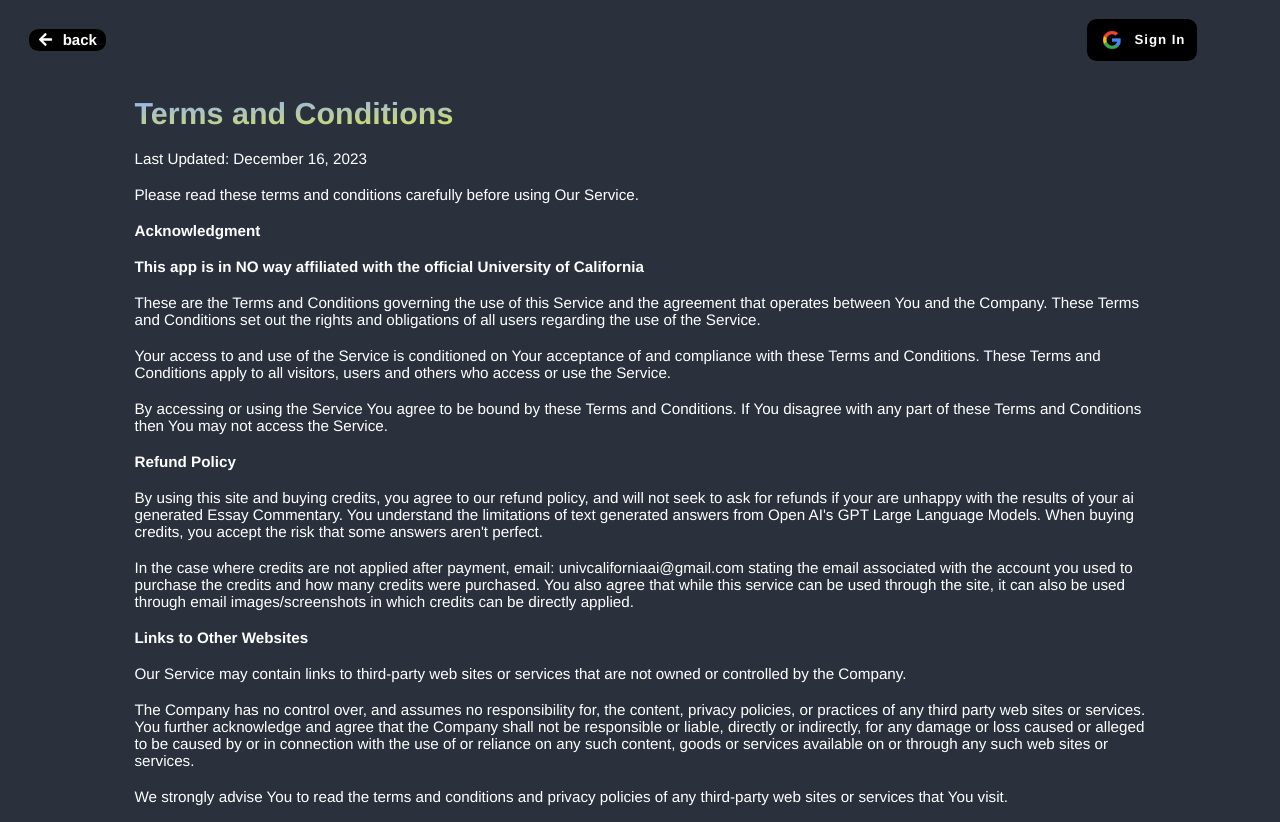
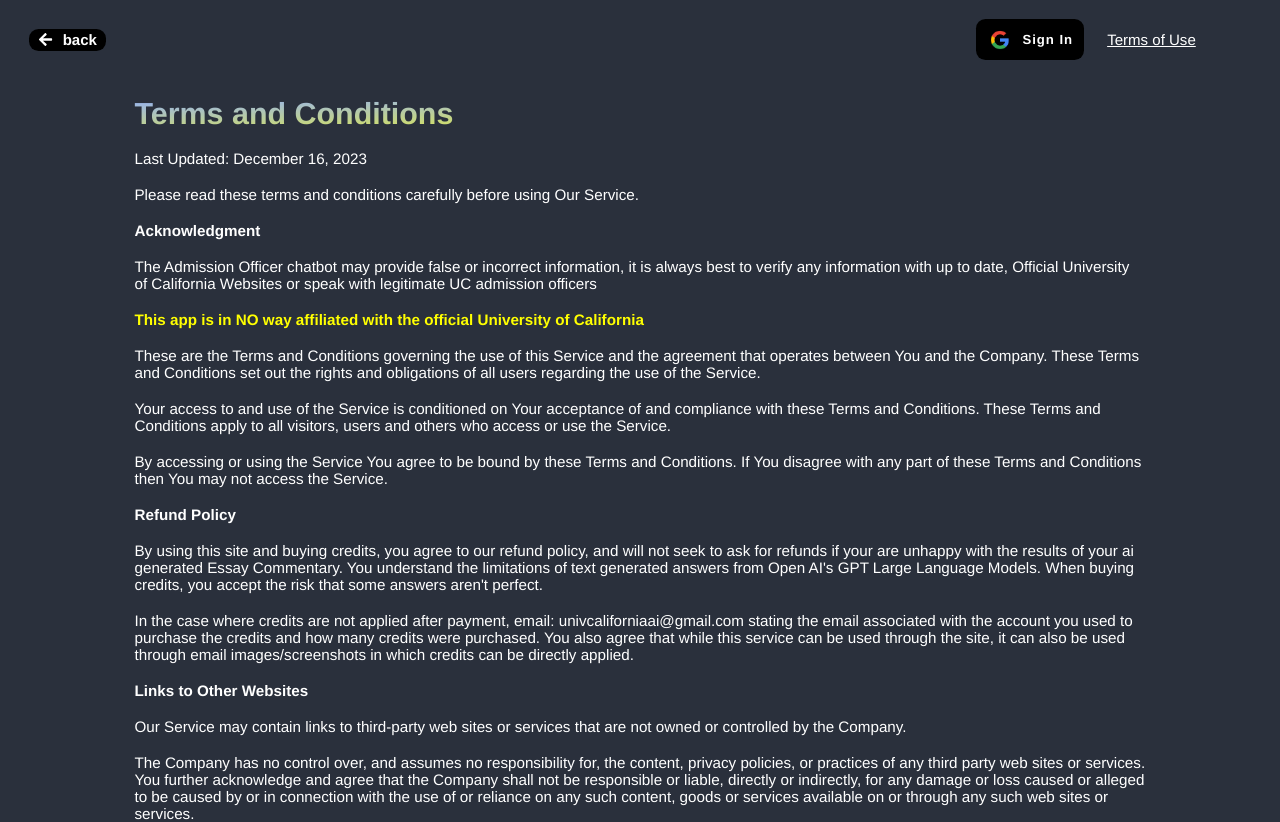
Before and after one commit to Lopez-Jordan/UC-Chatbot, a React (Vite) app in the folder client/: page /terms in a window 1280 px wide. Shown: the top 822 px of the page. Built offline with nearby package versions, Linux system fonts and the light colour scheme.

Commit message:
updated navbar

```diff
--- a/client/src/components/Navbar/Navbar.css
+++ b/client/src/components/Navbar/Navbar.css
@@ -74,11 +74,14 @@
     justify-content: end;
     width: fit-content;
     padding: 10px;
-    margin-right: 40px;
+    margin-right: 16px;
 }
 
 .profile:hover{
     cursor: pointer;
+}
+.termsButton{
+    color: white;
 }
 
 #profileImage {
--- a/client/src/components/Navbar/Navbar.jsx
+++ b/client/src/components/Navbar/Navbar.jsx
@@ -74,9 +74,8 @@ export default function Navbar() {
   };
 
   return (
-    <>
     <div className="navbar">
-        {userLoggedIn.loggedIn && currPage !== '/purchase' && currPage !== '/terms' && currPage !== '/successfulPurchase/345924567890' && currPage !== '/successfulPurchase/777648035211' ? (
+      {userLoggedIn.loggedIn && !['/purchase', '/terms', '/successfulPurchase/345924567890', '/successfulPurchase/777648035211'].includes(currPage) ? (
         <div className='credits'>
           <p>
             <span id="number">{userLoggedIn.credits}</span>
@@ -88,7 +87,7 @@ export default function Navbar() {
         </div>
       ) : (
         <>
-            {(currPage === '/purchase' || currPage === '/terms')  && (
+          {(currPage === '/purchase' || currPage === '/terms') && (
             <div id="goBack" onClick={() => navigate('/')}>
               <FaArrowLeft id="leftArrow" />
               <p>back</p>
@@ -97,7 +96,10 @@ export default function Navbar() {
           <div></div>
         </>
       )}
-        {(userLoggedIn.loggedIn && currPage !== '/successfulPurchase/345924567890' && currPage !== '/successfulPurchase/777648035211' )? (
+
+      {userLoggedIn.loggedIn && !['/successfulPurchase/345924567890', '/successfulPurchase/777648035211'].includes(currPage) && (
+        <>
+        <div style={{display: "flex", alignItems: "center", marginRight: '40px'}}>
           <div className="profile" onClick={togglePopup}>
             <img id="profileImage" src={userLoggedIn.pic} alt="" />
             <div className="infoContainer">
@@ -109,23 +111,29 @@ export default function Navbar() {
                 <button onClick={handleSignOut}>Sign Out</button>
               </div>
             )}
+
           </div>
-        ) : (
-          <>
-          {(currPage === '/successfulPurchase/345924567890' || currPage === '/successfulPurchase/777648035211') ? (
-            <div></div>
-          ) : (
+          <a className='termsButton' href="/terms">Terms of Use</a>
+        </div>
+        </>
+
+      )}
+
+      {!userLoggedIn.loggedIn && !['/successfulPurchase/345924567890', '/successfulPurchase/777648035211'].includes(currPage) ? (
         <>
           <div></div>
+          <div style={{display: "flex", width: "300px", marginRight: '40px', alignItems: 'center'}}>
             <button className="signIn" onClick={() => login()}>
               <img id="google" src='/google.png' alt="Google Logo"></img>
               Sign In
             </button>
-            </>
-          )}
-          </>
-        )}
+            <a className='termsButton' href="/terms">Terms of Use</a>
           </div>
         </>
+      ) :
+      <>
+      </> }
+    </div>
   );
+
 }
--- a/client/src/pages/Terms/Terms.jsx
+++ b/client/src/pages/Terms/Terms.jsx
@@ -8,7 +8,8 @@ export default function Terms () {
             <p className='spaceBelow'>Last Updated: December 16, 2023</p>
             <p className='spaceBelow'>Please read these terms and conditions carefully before using Our Service.</p>
             <p className='spaceBelow bolder'>Acknowledgment</p>
-            <p className='spaceBelow' style={{fontWeight: "bolder"}}>This app is in NO way affiliated with the official University of California</p>
+            <p className='spaceBelow'>The Admission Officer chatbot may provide false or incorrect information, it is always best to verify any information with up to date, Official University of California Websites or speak with legitimate UC admission officers</p>
+            <p className='spaceBelow' style={{fontWeight: "bolder", color: "yellow"}}>This app is in NO way affiliated with the official University of California</p>
             <p className='spaceBelow'>These are the Terms and Conditions governing the use of this Service and the agreement that operates between You and the Company. These Terms and Conditions set out the rights and obligations of all users regarding the use of the Service.</p>
             <p className='spaceBelow'>Your access to and use of the Service is conditioned on Your acceptance of and compliance with these Terms and Conditions. These Terms and Conditions apply to all visitors, users and others who access or use the Service.</p>
             <p className='spaceBelow'>By accessing or using the Service You agree to be bound by these Terms and Conditions. If You disagree with any part of these Terms and Conditions then You may not access the Service.</p>
```
Lines whose indentation alone changed are shown as unchanged.
